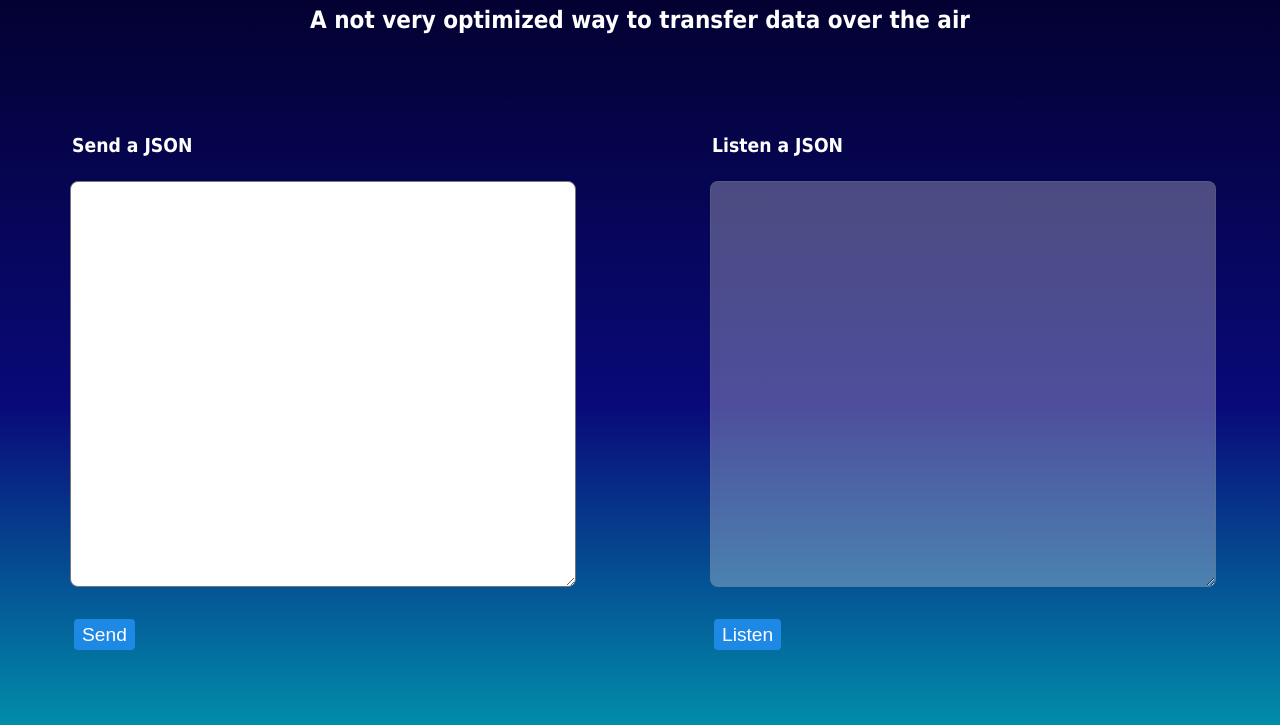
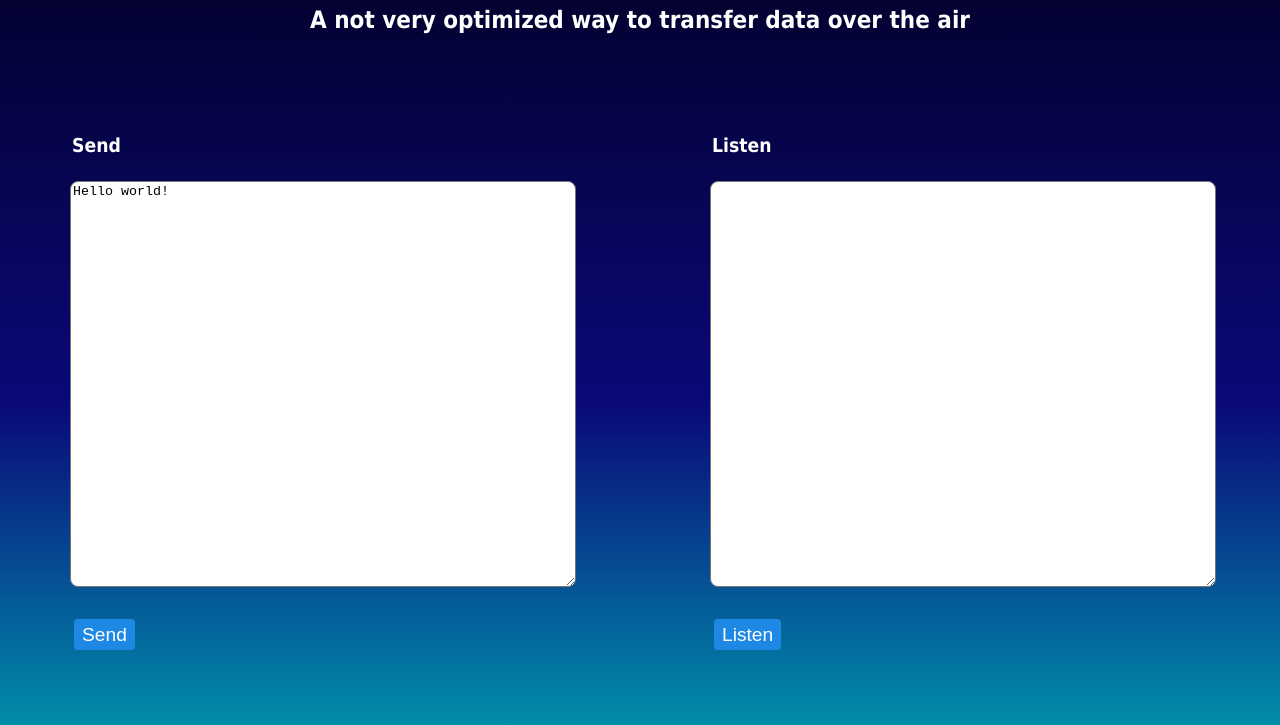
Before and after one commit to Slashgear/nota-protocol, a Gatsby site: page / in a window 1280 px wide. Shown: the part 75-800 px from the top of the page. Built offline with nearby package versions, Linux system fonts and the light colour scheme; Gatsby itself is replaced by a stand-in of ours.

Commit message:
add working chrome speech recognition

```diff
--- a/package.json
+++ b/package.json
@@ -1,8 +1,8 @@
 {
-  "name": "vocal-json-protocol",
+  "name": "nota-protocol",
   "version": "1.0.0",
   "private": true,
-  "description": "Vocal JSON Protocol",
+  "description": "Nota Protocol",
   "author": "Antoine",
   "keywords": [
     "gatsby"
@@ -18,6 +18,7 @@
     "@mdx-js/mdx": "^1.6.22",
     "@mdx-js/react": "^1.6.22",
     "babel-plugin-styled-components": "^1.13.2",
+    "debug": "^4.3.2",
     "gatsby": "^3.10.2",
     "gatsby-plugin-image": "^1.10.1",
     "gatsby-plugin-manifest": "^3.10.0",
--- /dev/null
+++ b/src/components/listen.component.js
@@ -0,0 +1,45 @@
+import { Input } from "./form/inputJSON.component";
+import { Button } from "./form/button.component";
+import { Form, Legend } from "./form/form.component";
+import * as React from "react";
+import { useEffect, useRef } from "react";
+
+export const Listen = () => {
+  const input = useRef();
+  const recognition = useRef();
+
+  useEffect(() => {
+    const RecognitionAPI =
+      window.SpeechRecognition || window.webkitSpeechRecognition;
+    if (!RecognitionAPI) {
+      window.alert("Sorry speech recognition is not available on your browser");
+    }
+    const api = new RecognitionAPI();
+    api.lang = "en-US";
+    api.continuous = false;
+    api.interimResults = false;
+    api.onstart = () => {
+      console.log("Starting listening");
+    };
+    api.onresult = event => {
+      console.log(event);
+      const message = event.results[0][0].transcript;
+      console.log("Detected message", message);
+      input.current.value += message;
+    };
+    recognition.current = api;
+  }, [recognition]);
+
+  const listen = event => {
+    event.preventDefault();
+    recognition.current.start();
+  };
+
+  return (
+    <Form onSubmit={listen}>
+      <Legend>Listen</Legend>
+      <Input ref={input} />
+      <Button type="submit">Listen</Button>
+    </Form>
+  );
+};
--- a/src/components/listenJson.component.js
+++ /dev/null
@@ -1,37 +0,0 @@
-import { Input } from "./form/inputJSON.component";
-import { Button } from "./form/button.component";
-import { Form, Legend } from "./form/form.component";
-import * as React from "react";
-import { useEffect, useRef, useState } from "react";
-
-export const ListenJson = () => {
-  const [value, setValue] = useState();
-  const recognition = useRef();
-
-  useEffect(() => {
-    const rec = new window.webkitSpeechRecognition();
-    rec.continuous = true;
-    rec.interimResults = true;
-    rec.onStart = () => {
-      console.log("Starting listening");
-    };
-    rec.onresult = event => {
-      console.log(event);
-      const char = event.results[0][0].transcript;
-      setValue(value => value + char);
-    };
-    recognition.current = rec;
-  }, [recognition]);
-
-  const listen = event => {
-    event.preventDefault();
-    recognition.current.start();
-  };
-  return (
-    <Form onSubmit={listen}>
-      <Legend>Listen a JSON</Legend>
-      <Input value={value} readOnly disabled />
-      <Button type="submit">Listen</Button>
-    </Form>
-  );
-};
--- /dev/null
+++ b/src/components/send.component.js
@@ -0,0 +1,40 @@
+import { Input } from "./form/inputJSON.component";
+import { Button } from "./form/button.component";
+import { Form, Legend } from "./form/form.component";
+import * as React from "react";
+import { stringToHexa } from "../hexa.utils";
+import { NOTAMapping } from "../nota";
+
+export const Send = () => {
+  const send = async event => {
+    event.preventDefault();
+    // eslint-disable-next-line
+    window.speechSynthesis;
+    const { value: message } = event.target[0];
+    console.log({ message });
+    const hexa = stringToHexa(message);
+    console.log({ hexa });
+    setTimeout(() => {
+      const voiceUs = window.speechSynthesis
+        .getVoices()
+        .find(voice => voice.lang === "en-US");
+      console.log({ foundVoice: voiceUs });
+      const encodedMessage = hexa
+        .split("")
+        .map(code => NOTAMapping[code])
+        .join(" ");
+      console.log({ encodedMessage });
+      const utterance = new window.SpeechSynthesisUtterance(encodedMessage);
+      utterance.voice = voiceUs;
+      window.speechSynthesis.speak(utterance);
+    }, 50);
+  };
+
+  return (
+    <Form onSubmit={send}>
+      <Legend>Send</Legend>
+      <Input name="data" defaultValue="Hello world!" />
+      <Button type="submit">Send</Button>
+    </Form>
+  );
+};
--- a/src/components/sendJson.component.js
+++ /dev/null
@@ -1,23 +0,0 @@
-import { Input } from "./form/inputJSON.component";
-import { Button } from "./form/button.component";
-import { Form, Legend } from "./form/form.component";
-import * as React from "react";
-
-export const SendJson = () => {
-  const send = event => {
-    event.preventDefault();
-    const chars = event.target[0].value.replace(/\s/g, "").split("");
-    console.log("Speaking", chars);
-    chars.forEach(char => {
-      window.speechSynthesis.speak(new window.SpeechSynthesisUtterance(char));
-    });
-  };
-
-  return (
-    <Form onSubmit={send}>
-      <Legend>Send a JSON</Legend>
-      <Input name="json" defaultValue={""} />
-      <Button type="submit">Send</Button>
-    </Form>
-  );
-};
--- /dev/null
+++ b/src/hexa.utils.js
@@ -0,0 +1,14 @@
+export const stringToHexa = (string = "") => {
+  const hexa = [];
+  for (let n = 0, l = string.length; n < l; n++) {
+    const hex = Number(string.charCodeAt(n)).toString(16);
+    hexa.push(hex);
+  }
+  return hexa.join("");
+};
+
+export const hexaToString = (hexa = "") =>
+  hexa
+    .split("")
+    .map(char => parseInt(char, 16))
+    .join("");
--- /dev/null
+++ b/src/nota.js
@@ -0,0 +1,18 @@
+export const NOTAMapping = {
+  a: "Alfa",
+  b: "Bravo",
+  c: "Charlie",
+  d: "Delta",
+  e: "Echo",
+  f: "Foxtrot",
+  0: "Zero",
+  1: "One",
+  2: "Two",
+  3: "Three",
+  4: "Four",
+  5: "Five",
+  6: "Six",
+  7: "Seven",
+  8: "Eight",
+  9: "Nine"
+};
--- a/src/pages/index.js
+++ b/src/pages/index.js
@@ -3,25 +3,25 @@ import { Layout } from "../components/layout/pageLayout.component";
 import { Title } from "../components/layout/pageTitle.component";
 import { FlexWrapper } from "../components/layout/flex.component";
 import { Helmet } from "react-helmet";
-import { SendJson } from "../components/sendJson.component";
-import { ListenJson } from "../components/listenJson.component";
+import { Send } from "../components/send.component";
+import { Listen } from "../components/listen.component";
 
 const IndexPage = () => (
   <Layout>
     <Helmet>
-      <title>Vocal JSON Protocol</title>
+      <title>NOTA Protocol</title>
       <meta
         name="description"
         content="A not very optimized way to transfer data over the air"
       />
     </Helmet>
-    <Title as="h1">Vocal JSON Protocol</Title>
+    <Title as="h1">NOTA Protocol</Title>
     <Title as="h2">
       A not very optimized way to transfer data over the air
     </Title>
     <FlexWrapper>
-      <SendJson />
-      <ListenJson />
+      <Send />
+      <Listen />
     </FlexWrapper>
   </Layout>
 );
```
Also changed, not shown: 1 other file.
